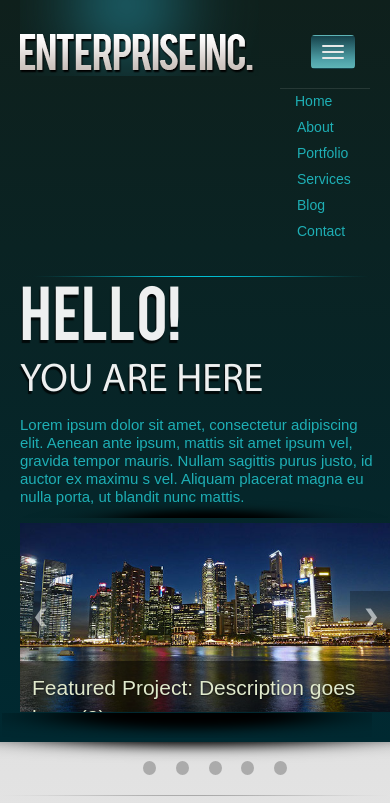
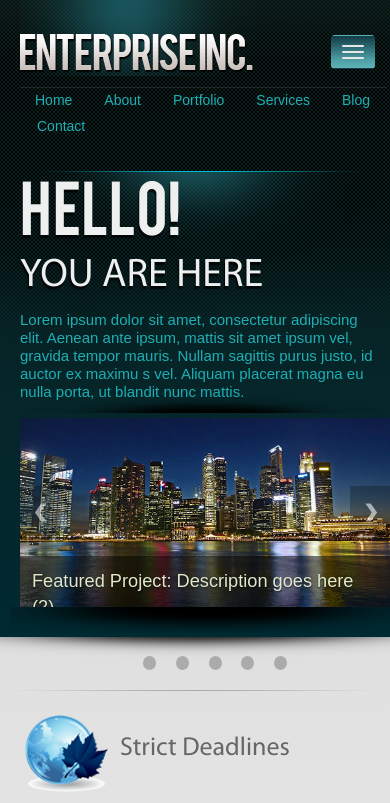
Before and after one commit to eugen-kalitka/EnterpriceInk-Bootstrap-Layout, a plain HTML site: page index.html in a window 390 px wide. Both pictures are taken after a click on the button 332 px from the left and 52 px from the top of the page. Shown: the top 803 px of the page. Drawn offline with Linux system fonts and the light colour scheme.

Commit message:
header-background replaced

```diff
--- a/css/custom.css
+++ b/css/custom.css
@@ -64,7 +64,7 @@ header {
 }
 
     header .container {
-        background: url(../img/header-glow.png) top center no-repeat;
+        background: url(../img/2-header-texture.png) top center no-repeat;
         position: relative;
         z-index: 100;
     }
@@ -76,11 +76,13 @@ header {
         width: 276px;
     }
 
+    header nav {
+        padding-right: 3px !important;
+    }
+
     header .navbar-collapse {
         padding: 0;
-    }
-
-    header .nav-pills {
+        border-top: 0;
         margin-top: 52px;
     }
 
@@ -90,7 +92,6 @@ header {
             transition: 400ms;
             padding: 3px 15px;
         }
-
         header .nav-pills a:hover,
         header .nav-pills a:active,
         header .nav-pills a:focus {
@@ -128,8 +129,14 @@ header {
         background-size: contain;
         height: 1px;
         margin-top: 32px;
-        margin-bottom: 35px;
     }
+
+    .header-glow {
+        background: url(../img/2-header-glow.png) top center no-repeat;
+        background-size: contain;
+        padding-top: 35px;
+    }
+
     .greatings-column {
         padding-left: 2.0833333%;
         padding-right: 2.0833333%;
@@ -186,7 +193,7 @@ header {
             position: absolute;
             left: 50%;
             margin-left: -203px;
-            width: 100%; /*406px*/
+            width: 406px;
             height: 26px;
         }
 
@@ -247,6 +254,7 @@ header {
         left: 50%;
         margin-left: -254px;
     }
+
 
 
 
@@ -325,6 +333,9 @@ header {
         outline: none;
     }
 
+
+/* --- Content-first block --- */
+
         .content-first .high-quality-col {
             padding-left: 15px;
         }
@@ -366,7 +377,7 @@ header {
 /* --- Recent works block --- */
 
     .recent-works-block {
-        margin-bottom: 28px;
+        margin-bottom: 18px;
         padding-top: 8px;
     }
 
@@ -473,10 +484,13 @@ footer {
 
 
 
+
+
 /*----- MEDIA QUERIES -----*/
 
 @media screen and (max-width: 539px) {
     .carousel-inner .carousel-caption {
+        font-size: 1.3em;
         padding: 12px;
     }
 }
@@ -501,6 +515,12 @@ footer {
     .fake-indicators {
         left: 20px;
     }
+    footer ul {
+        text-align: center;
+    }
+    footer small {
+        padding-left: 10px !important;
+    }
 }
 
 @media screen and (max-width: 992px) {
@@ -508,9 +528,3 @@ footer {
         width: auto;
     }
 }
-
-@media screen and (max-width: 1024px) {
-    header .container {
-        background: none;
-    }
-}
--- a/index.html
+++ b/index.html
@@ -20,15 +20,15 @@
             </div>
         </div>
 
-        <nav class="col-sm-8 col-sm-offset-1 col-xs-4">
-
         <button type="button" class="navbar-toggle" data-toggle="collapse" data-target="#myNavbar">
             <span class="icon-bar"></span>
             <span class="icon-bar"></span>
             <span class="icon-bar"></span>
         </button>
 
-            <ul class="nav nav-pills navbar-right collapse navbar-collapse pull-right" id="myNavbar">
+        <nav class="col-sm-8 col-sm-offset-1 col-xs-12">
+
+            <ul class="nav nav-pills collapse navbar-collapse pull-right" id="myNavbar">
                 <li><a href="#">Home</a></li>
                 <li><a href="#">About</a></li>
                 <li><a href="#">Portfolio</a></li>
@@ -41,7 +41,7 @@
 
     <div class="header-line center-block"></div>
 
-    <div class="row">
+    <div class="row header-glow">
 
         <div class="greatings-column col-sm-4 col-xs-12">
 
@@ -192,13 +192,13 @@
 
     <div class="row twit-line">
         <div class="col-sm-1 col-xs-2 twit-bird">
-            <img src="img/bird.png" alt="">
+            <img src="pic/bird.png" alt="">
         </div>
 
-        <div class="col-sm-8 col-xs-6 twit-text">Aliquam eu orci interdum, feugiat ligula sit amet, condimentum turpis.<br>
+        <div class="col-sm-8 col-xs-10 twit-text">Aliquam eu orci interdum, feugiat ligula sit amet, condimentum turpis.<br>
             <a href="#">Ut sed metus sem.</a>
         </div>
-        <div class="col-sm-3 col-xs-4 twit-button">
+        <div class="col-sm-3 col-xs-12 twit-button">
             <button type="button" class="btn btn-default">More Tweets</button>
         </div>
 
```
Also changed, not shown: img/2-header-glow.png (added), img/2-header-texture.png (added), pic/bird.png (added). Lines whose indentation alone changed are shown as unchanged.
